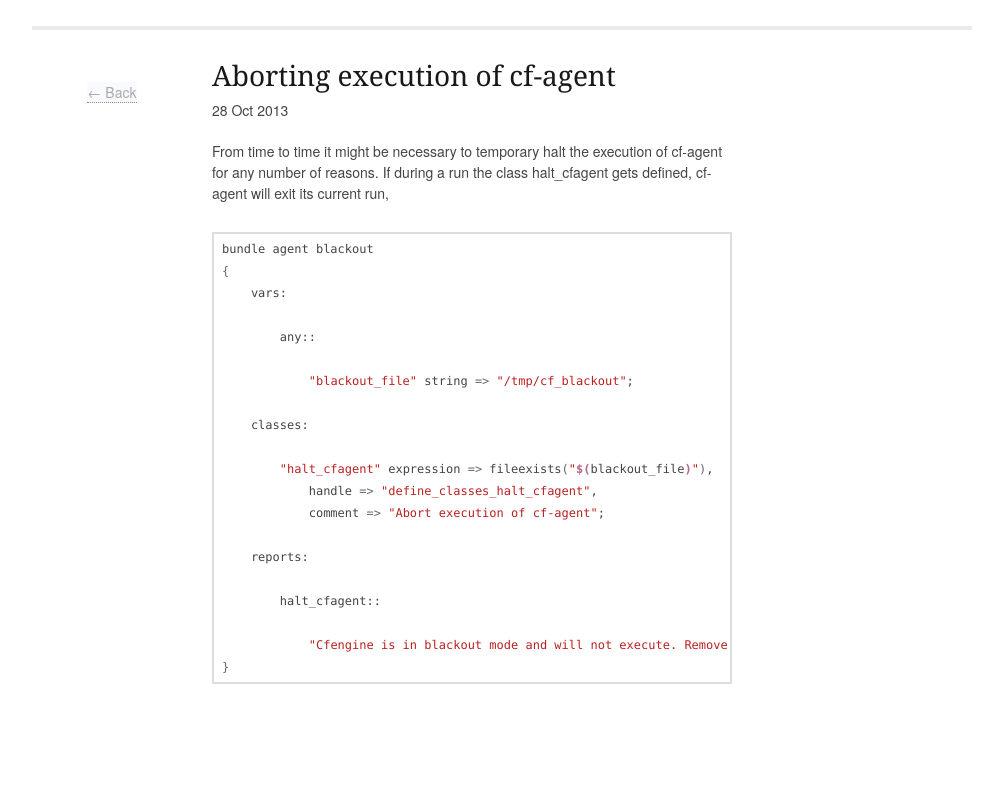
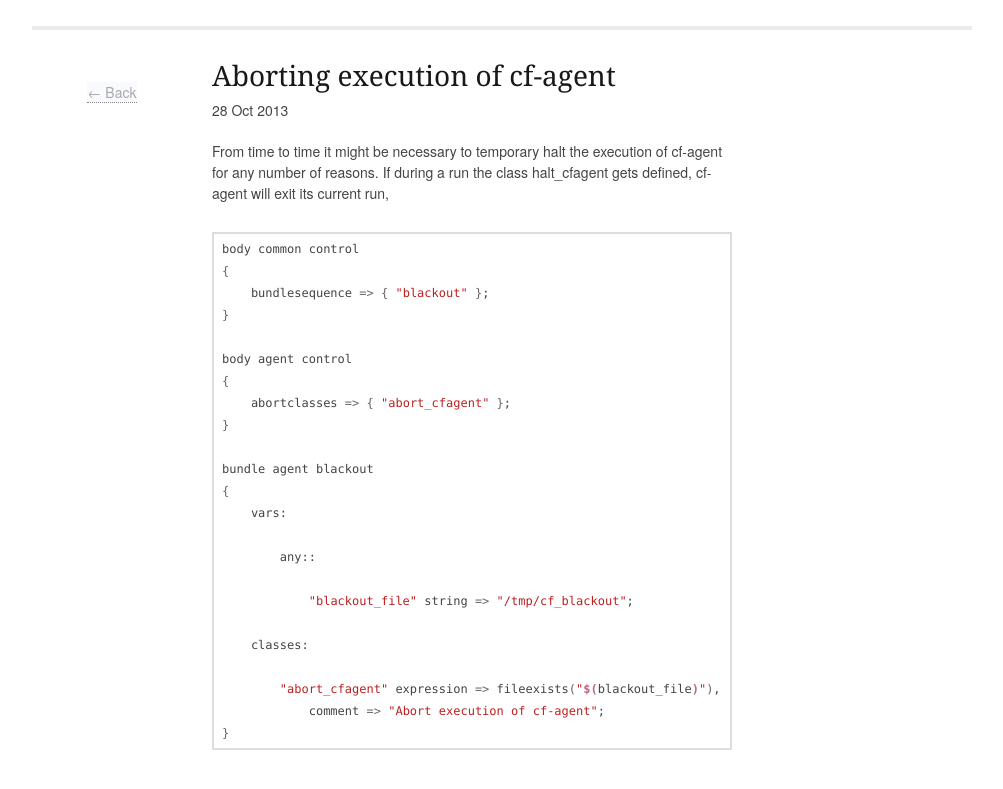
Before and after one commit to skreuzer/skreuzer.github.io, a Jekyll site: the page built from _posts/2013-10-28-aborting-cfagent-execution.md, in a window 1280 px wide. Shown: the top 789 px of the page, without its empty margins (138-1141 px from the left). Built offline with Jekyll 4.4.1, drawn with Linux system fonts in a browser that asks for light colours; nearby versions of some CDN libraries.

Commit message:
Document the additions to common control and agent control to make use of abortclasses

```diff
--- a/_posts/2013-10-28-aborting-cfagent-execution.md
+++ b/_posts/2013-10-28-aborting-cfagent-execution.md
@@ -9,6 +9,16 @@ the class halt_cfagent gets defined, cf-agent will exit its current
 run,
 
 {% highlight sh %}
+body common control
+{
+    bundlesequence => { "blackout" };
+}
+
+body agent control
+{
+    abortclasses => { "abort_cfagent" };
+}
+
 bundle agent blackout
 {
     vars:
@@ -19,14 +29,7 @@ bundle agent blackout
 
     classes:
 
-        "halt_cfagent" expression => fileexists("$(blackout_file)"),
-            handle => "define_classes_halt_cfagent",
+        "abort_cfagent" expression => fileexists("$(blackout_file)"),
             comment => "Abort execution of cf-agent";
-
-    reports:
-
-        halt_cfagent::
-
-            "Cfengine is in blackout mode and will not execute. Remove $(blackout_file) to continue.";
 }
 {% endhighlight %}
```
